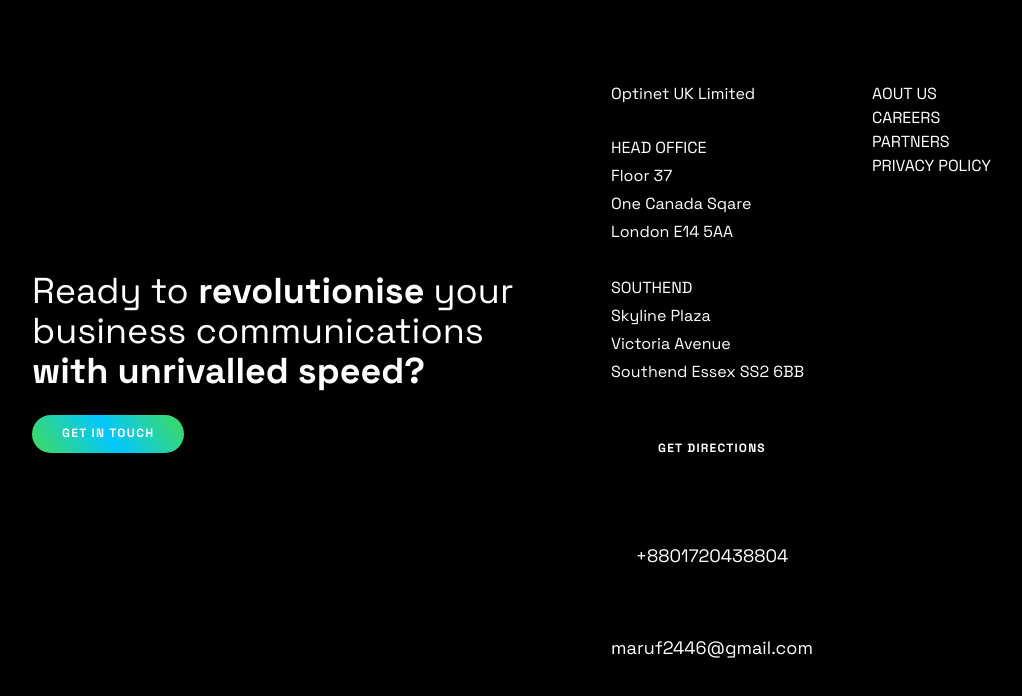
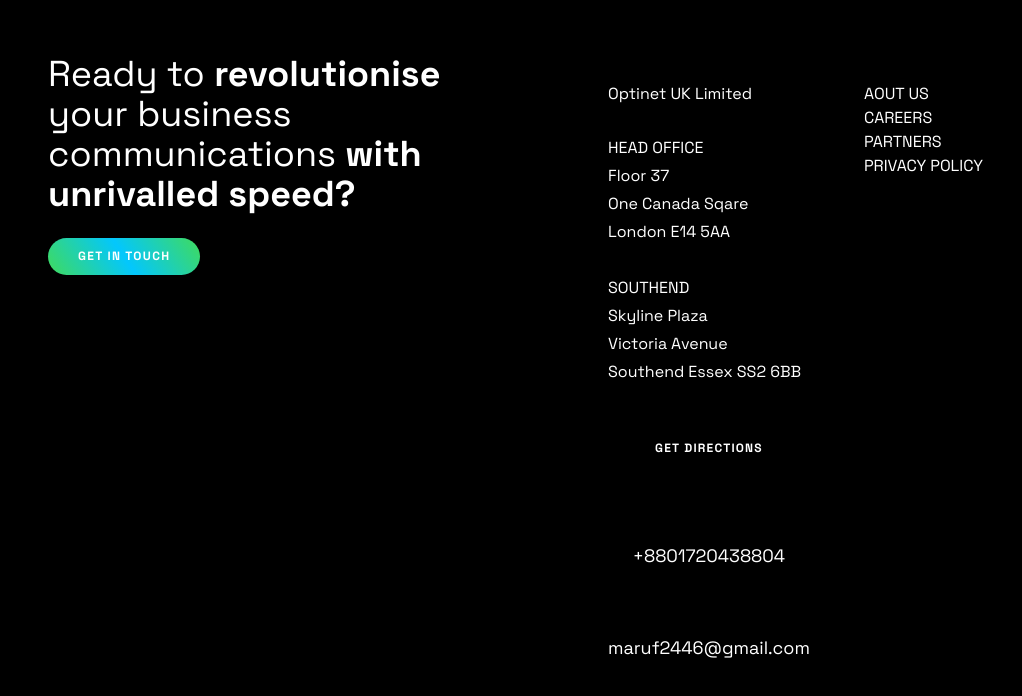
Before and after one commit to maruf2446/brodband-tailwind--v-css, a plain HTML site: page index.html in a window 1280 px wide. Shown: the part 5723-6419 px from the top of the page, without its empty margins (112-1134 px from the left). Drawn offline with nearby package versions, Linux system fonts and the light colour scheme; files whose address does not match are found by name.

Commit message:
addcommit

```diff
--- a/index.html
+++ b/index.html
@@ -206,8 +206,8 @@
   <!-- Footer start -->
   <section class="Footr">
     <div class="py-20 bg-black">
-      <div class="grid grid-cols-2 text-white px-36 space-x-20">
-        <div>
+      <div class="grid grid-cols-2 text-white px-40 space-x-20">
+        <div class="mt-[-8px]">
           <h2 class="text-4xl  leading-10">Ready to <span class="font-bold">revolutionise </span>
             your business communications
             <span class="font-bold"> with unrivalled speed?</span>
```
